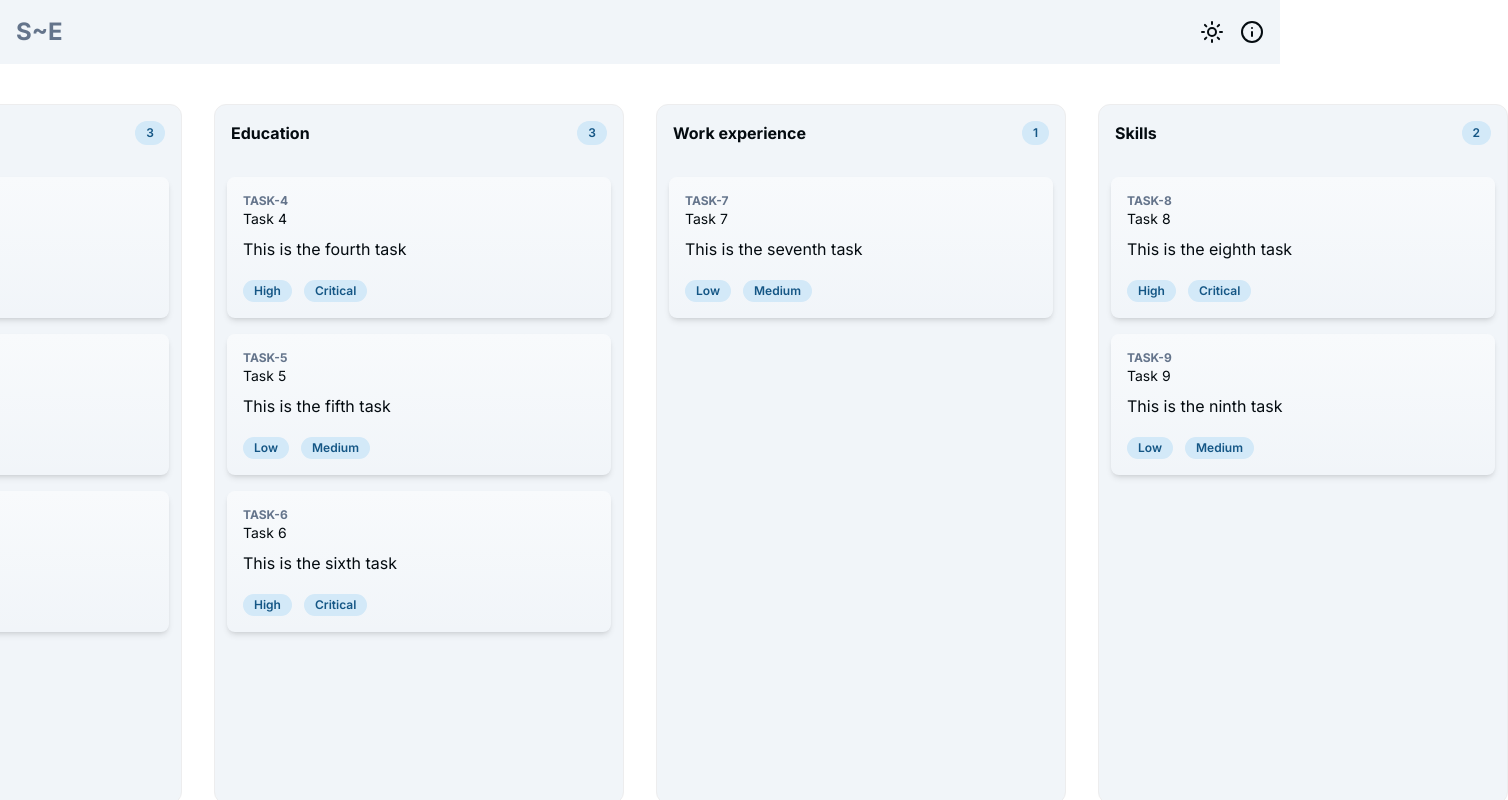
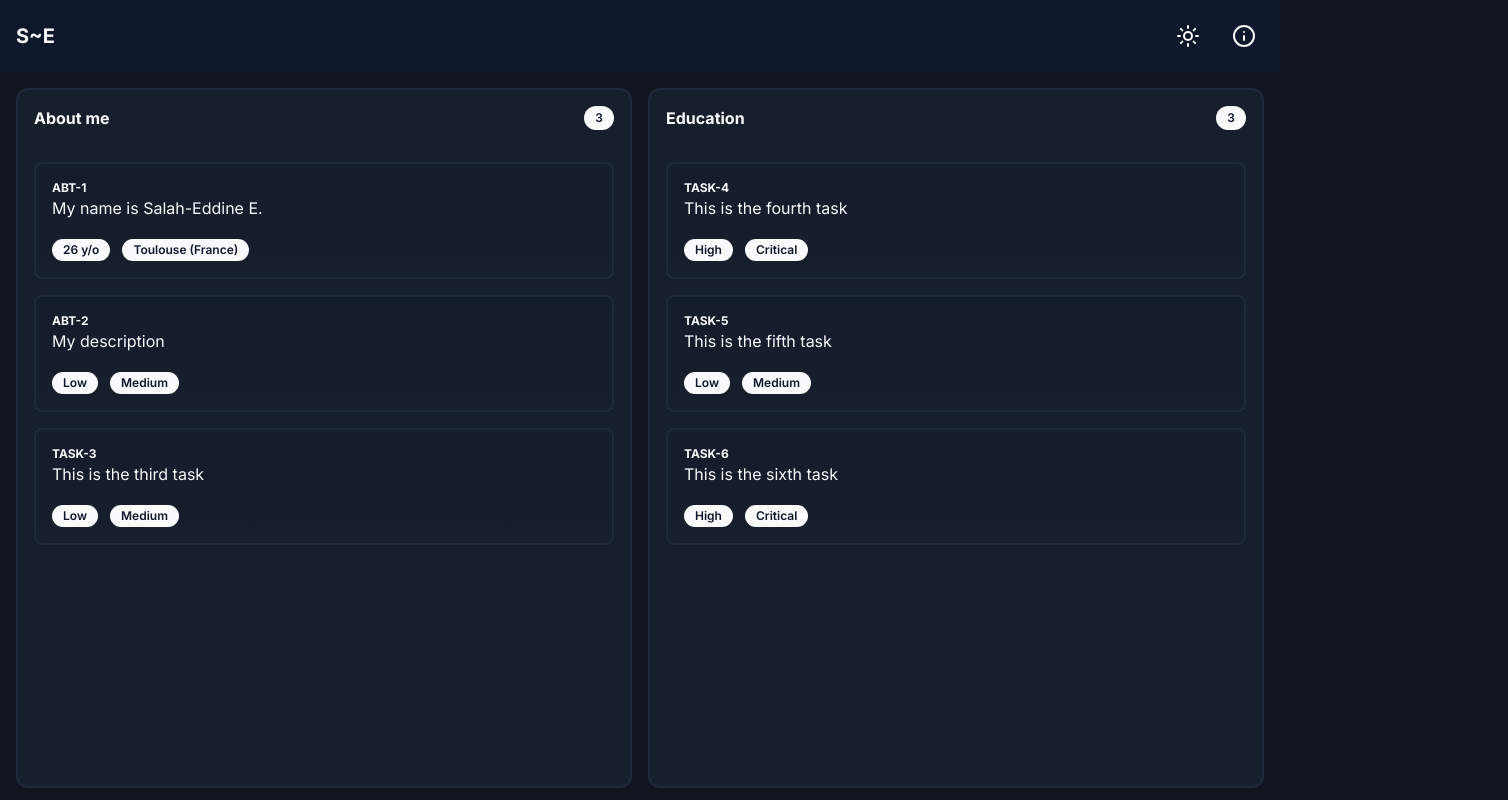
Before and after one commit to slheddne/portfolio-kanban, a Next.js app: page / in a window 1280 px wide. Both pictures are taken after a click on the button 1212 px from the left and 32 px from the top of the page. Shown: the top 800 px of the page, 1508 px wide, since content can reach past the window. Built offline with nearby package versions, Linux system fonts and the light colour scheme.

Commit message:
[added/edited] : refactoring, dark-mode, responsive design with grid/flex

```diff
--- a/app/globals.css
+++ b/app/globals.css
@@ -4,48 +4,58 @@
 
 @layer base {
   :root {
-    --background: 205 62% 100%;
-    --foreground: 205 59% 4%;
-    --muted: 325 8% 89%;
-    --muted-foreground: 325 4% 31%;
-    --popover: 205 62% 100%;
-    --popover-foreground: 205 59% 4%;
-    --card: 0 0% 99%;
-    --card-foreground: 205 59% 3%;
-    --border: 205 3% 93%;
-    --input: 205 3% 93%;
-    --primary: 205 74% 90%;
-    --primary-foreground: 205 74% 30%;
-    --secondary: 325 74% 90%;
-    --secondary-foreground: 325 74% 30%;
-    --accent: 85 74% 90%;
-    --accent-foreground: 85 74% 10%;
-    --destructive: 4 88% 32%;
-    --destructive-foreground: 4 88% 92%;
-    --ring: 205 74% 90%;
+    --background: 0 0% 100%;
+    --foreground: 222.2 84% 4.9%;
+    --card: 0 0% 100%;
+    --card-foreground: 222.2 84% 4.9%;
+    --popover: 0 0% 100%;
+    --popover-foreground: 222.2 84% 4.9%;
+    --primary: 222.2 47.4% 11.2%;
+    --primary-foreground: 210 40% 98%;
+    --secondary: 210 40% 96.1%;
+    --secondary-foreground: 222.2 47.4% 11.2%;
+    --muted: 210 40% 96.1%;
+    --muted-foreground: 215.4 16.3% 46.9%;
+    --accent: 210 40% 96.1%;
+    --accent-foreground: 222.2 47.4% 11.2%;
+    --destructive: 0 84.2% 60.2%;
+    --destructive-foreground: 210 40% 98%;
+    --border: 214.3 31.8% 91.4%;
+    --input: 214.3 31.8% 91.4%;
+    --ring: 222.2 84% 4.9%;
     --radius: 0.5rem;
+    --chart-1: 12 76% 61%;
+    --chart-2: 173 58% 39%;
+    --chart-3: 197 37% 24%;
+    --chart-4: 43 74% 66%;
+    --chart-5: 27 87% 67%;
   }
 
   .dark {
-    --background: 205 43% 4%;
-    --foreground: 205 20% 99%;
-    --muted: 325 8% 11%;
-    --muted-foreground: 325 4% 69%;
-    --popover: 205 43% 4%;
-    --popover-foreground: 205 20% 99%;
-    --card: 205 43% 5%;
-    --card-foreground: 0 0% 100%;
-    --border: 205 3% 11%;
-    --input: 205 3% 11%;
-    --primary: 205 74% 90%;
-    --primary-foreground: 205 74% 30%;
-    --secondary: 325 74% 90%;
-    --secondary-foreground: 325 74% 30%;
-    --accent: 85 74% 90%;
-    --accent-foreground: 85 74% 10%;
-    --destructive: 4 88% 50%;
-    --destructive-foreground: 0 0% 100%;
-    --ring: 205 74% 90%;
+    --background: 222.2 84% 4.9%;
+    --foreground: 210 40% 98%;
+    --card: 222.2 84% 4.9%;
+    --card-foreground: 210 40% 98%;
+    --popover: 222.2 84% 4.9%;
+    --popover-foreground: 210 40% 98%;
+    --primary: 210 40% 98%;
+    --primary-foreground: 222.2 47.4% 11.2%;
+    --secondary: 217.2 32.6% 17.5%;
+    --secondary-foreground: 210 40% 98%;
+    --muted: 217.2 32.6% 17.5%;
+    --muted-foreground: 215 20.2% 65.1%;
+    --accent: 217.2 32.6% 17.5%;
+    --accent-foreground: 210 40% 98%;
+    --destructive: 0 62.8% 30.6%;
+    --destructive-foreground: 210 40% 98%;
+    --border: 217.2 32.6% 17.5%;
+    --input: 217.2 32.6% 17.5%;
+    --ring: 212.7 26.8% 83.9%;
+    --chart-1: 220 70% 50%;
+    --chart-2: 160 60% 45%;
+    --chart-3: 30 80% 55%;
+    --chart-4: 280 65% 60%;
+    --chart-5: 340 75% 55%;
   }
 }
 
--- a/app/layout.tsx
+++ b/app/layout.tsx
@@ -2,6 +2,7 @@
 import { Inter } from "next/font/google";
 import "./globals.css";
 import Header from "@/components/Header";
+import ThemeProvider from "@/components/ThemeProvider";
 
 const inter = Inter({ subsets: ["latin"] });
 
@@ -16,10 +17,14 @@
   children: React.ReactNode;
 }>) {
   return (
-    <html lang='en'>
-      <body className={inter.className}>
-        <Header />
-        {children}
+    <html lang='en' suppressHydrationWarning>
+      <body
+        className={`${inter.className} bg-slate-100/50 dark:bg-slate-900/50`}
+      >
+        <ThemeProvider attribute='class' defaultTheme='light'>
+          <Header />
+          {children}
+        </ThemeProvider>
       </body>
     </html>
   );
--- a/app/page.tsx
+++ b/app/page.tsx
@@ -5,20 +5,17 @@
     title: "About me",
     cards: [
       {
-        id: "TASK-1",
-        title: "Task 1",
-        description: "This is the first task",
-        badges: ["High", "Critical"],
+        id: "ABT-1",
+        description: "My name is Salah-Eddine E.",
+        badges: ["26 y/o", "Toulouse (France)"],
       },
       {
-        id: "TASK-2",
-        title: "Task 2",
-        description: "This is the second task",
+        id: "ABT-2",
+        description: "My description",
         badges: ["Low", "Medium"],
       },
       {
         id: "TASK-3",
-        title: "Task 3",
         description: "This is the third task",
         badges: ["Low", "Medium"],
       },
@@ -29,19 +26,16 @@
     cards: [
       {
         id: "TASK-4",
-        title: "Task 4",
         description: "This is the fourth task",
         badges: ["High", "Critical"],
       },
       {
         id: "TASK-5",
-        title: "Task 5",
         description: "This is the fifth task",
         badges: ["Low", "Medium"],
       },
       {
         id: "TASK-6",
-        title: "Task 6",
         description: "This is the sixth task",
         badges: ["High", "Critical"],
       },
@@ -52,7 +46,6 @@
     cards: [
       {
         id: "TASK-7",
-        title: "Task 7",
         description: "This is the seventh task",
         badges: ["Low", "Medium"],
       },
@@ -63,13 +56,11 @@
     cards: [
       {
         id: "TASK-8",
-        title: "Task 8",
         description: "This is the eighth task",
         badges: ["High", "Critical"],
       },
       {
         id: "TASK-9",
-        title: "Task 9",
         description: "This is the ninth task",
         badges: ["Low", "Medium"],
       },
@@ -79,7 +70,7 @@
 
 export default function Home() {
   return (
-    <div className='flex justify-center mt-10 gap-8'>
+    <div className='p-4 grid gap-4 justify-items-center md:grid-cols-2 2xl:grid-cols-4'>
       {cards.map((card, index) => (
         <KPanel key={index} title={card.title} cards={card.cards} />
       ))}
--- a/components/Header.tsx
+++ b/components/Header.tsx
@@ -1,17 +1,16 @@
-import React from "react";
-import { Sun, Info } from "lucide-react";
+import { Button } from "@/components/ui/button";
+import { Info } from "lucide-react";
+import ThemeToggler from "./ThemeToggler";
 
 const Header = () => {
   return (
-    <header className='bg-slate-100 p-4 flex justify-between items-center '>
-      <h1 className=' text-2xl text-slate-500 font-bold'>S~E</h1>
+    <header className='bg-slate-100 dark:bg-slate-900 p-4 flex justify-between items-center'>
+      <h1 className='text-xl font-bold'>S~E</h1>
       <div className='flex space-x-4'>
-        <button>
-          <Sun className='size-6' aria-hidden='true' />
-        </button>
-        <button>
-          <Info className='size-6' aria-hidden='true' />
-        </button>
+        <ThemeToggler />
+        <Button size='icon' variant='ghost'>
+          <Info className='size-6' />
+        </Button>
       </div>
     </header>
   );
--- a/components/KCard.tsx
+++ b/components/KCard.tsx
@@ -13,12 +13,11 @@
 
 interface KCardProps {
   id: string;
-  title: string;
   description: string;
   badges: string[];
 }
 
-const KCard: React.FC<KCardProps> = ({ id, title, description, badges }) => {
+const KCard: React.FC<KCardProps> = ({ id, description, badges }) => {
   const [open, setOpen] = useState(false);
 
   const renderBadges = (badges: string[]) => (
@@ -32,14 +31,13 @@
   );
 
   return (
-    <React.Fragment>
+    <>
       <div
-        className='bg-gradient-to-b from-slate-50 shadow-md border-solid border-1 rounded-lg w-96 p-4 cursor-pointer'
+        className='shadow-sm bg-gradient-to-b from-slate-50 dark:from-slate-900/30 border-solid border-2 rounded-lg w-full p-4 cursor-pointer'
         onClick={() => setOpen(true)}
         role='button'
       >
-        <div className='font-bold text-xs text-slate-500'>{id}</div>
-        <div className='text-sm mb-2'>{title}</div>
+        <div className='font-bold text-xs'>{id}</div>
         <div className='text-md'>{description}</div>
         {renderBadges(badges)}
       </div>
@@ -47,7 +45,6 @@
       <Dialog open={open} onOpenChange={setOpen}>
         <DialogContent>
           <DialogHeader>
-            <DialogTitle>{title}</DialogTitle>
             <DialogDescription>{description}</DialogDescription>
           </DialogHeader>
           {renderBadges(badges)}
@@ -56,7 +53,7 @@
           </button>
         </DialogContent>
       </Dialog>
-    </React.Fragment>
+    </>
   );
 };
 
--- a/components/KPanel.tsx
+++ b/components/KPanel.tsx
@@ -6,7 +6,6 @@
   title: string;
   cards: {
     id: string;
-    title: string;
     description: string;
     badges: string[];
   }[];
@@ -14,7 +13,7 @@
 
 const KPanel = ({ title, cards }: KPanelProps) => {
   return (
-    <div className='h-[700px] w-[410px] bg-slate-100 border rounded-xl'>
+    <div className='h-[700px] w-full border-2 rounded-xl bg-slate-100 dark:bg-slate-800/50'>
       <div className='flex flex-row items-center justify-between p-4'>
         <h1 className='font-bold'>{title}</h1>
         <Badge className='h-6' variant='default'>
@@ -27,7 +26,6 @@
           <KCard
             key={index}
             id={card.id}
-            title={card.title}
             description={card.description}
             badges={card.badges}
           />
--- /dev/null
+++ b/components/ThemeProvider.tsx
@@ -0,0 +1,9 @@
+"use client";
+
+import { ThemeProvider as NextThemesProvider } from "next-themes";
+
+const ThemeProvider = ({ children, ...props }) => {
+  return <NextThemesProvider {...props}>{children}</NextThemesProvider>;
+};
+
+export default ThemeProvider;
--- /dev/null
+++ b/components/ThemeToggler.tsx
@@ -0,0 +1,27 @@
+"use client";
+
+import { Button } from "@/components/ui/button";
+import { Moon, Sun } from "lucide-react";
+import { useTheme } from "next-themes";
+
+const ThemeToggler = () => {
+  const { theme, setTheme } = useTheme();
+
+  return (
+    <>
+      <Button
+        size='icon'
+        variant='ghost'
+        onClick={() => setTheme(theme === "dark" ? "light" : "dark")}
+      >
+        {theme === "dark" ? (
+          <Sun className='size-6' />
+        ) : (
+          <Moon className='size-6' />
+        )}
+      </Button>
+    </>
+  );
+};
+
+export default ThemeToggler;
--- /dev/null
+++ b/components/ui/button.tsx
@@ -0,0 +1,56 @@
+import * as React from "react"
+import { Slot } from "@radix-ui/react-slot"
+import { cva, type VariantProps } from "class-variance-authority"
+
+import { cn } from "@/lib/utils"
+
+const buttonVariants = cva(
+  "inline-flex items-center justify-center whitespace-nowrap rounded-md text-sm font-medium ring-offset-background transition-colors focus-visible:outline-none focus-visible:ring-2 focus-visible:ring-ring focus-visible:ring-offset-2 disabled:pointer-events-none disabled:opacity-50",
+  {
+    variants: {
+      variant: {
+        default: "bg-primary text-primary-foreground hover:bg-primary/90",
+        destructive:
+          "bg-destructive text-destructive-foreground hover:bg-destructive/90",
+        outline:
+          "border border-input bg-background hover:bg-accent hover:text-accent-foreground",
+        secondary:
+          "bg-secondary text-secondary-foreground hover:bg-secondary/80",
+        ghost: "hover:bg-accent hover:text-accent-foreground",
+        link: "text-primary underline-offset-4 hover:underline",
+      },
+      size: {
+        default: "h-10 px-4 py-2",
+        sm: "h-9 rounded-md px-3",
+        lg: "h-11 rounded-md px-8",
+        icon: "h-10 w-10",
+      },
+    },
+    defaultVariants: {
+      variant: "default",
+      size: "default",
+    },
+  }
+)
+
+export interface ButtonProps
+  extends React.ButtonHTMLAttributes<HTMLButtonElement>,
+    VariantProps<typeof buttonVariants> {
+  asChild?: boolean
+}
+
+const Button = React.forwardRef<HTMLButtonElement, ButtonProps>(
+  ({ className, variant, size, asChild = false, ...props }, ref) => {
+    const Comp = asChild ? Slot : "button"
+    return (
+      <Comp
+        className={cn(buttonVariants({ variant, size, className }))}
+        ref={ref}
+        {...props}
+      />
+    )
+  }
+)
+Button.displayName = "Button"
+
+export { Button, buttonVariants }
--- a/package.json
+++ b/package.json
@@ -10,10 +10,13 @@
   },
   "dependencies": {
     "@radix-ui/react-dialog": "^1.1.1",
+    "@radix-ui/react-icons": "^1.3.0",
+    "@radix-ui/react-slot": "^1.1.0",
     "class-variance-authority": "^0.7.0",
     "clsx": "^2.1.1",
     "lucide-react": "^0.408.0",
     "next": "14.2.5",
+    "next-themes": "^0.3.0",
     "react": "^18",
     "react-dom": "^18",
     "tailwind-merge": "^2.4.0",
```
Also changed, not shown: 1 other file (tests, documents, lock files or other folders).
